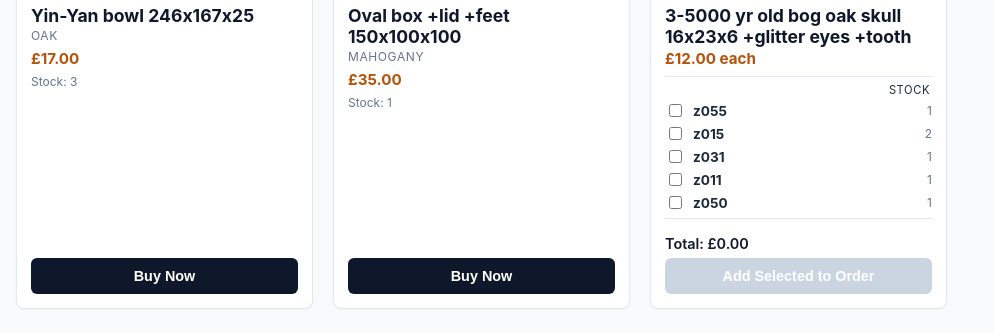
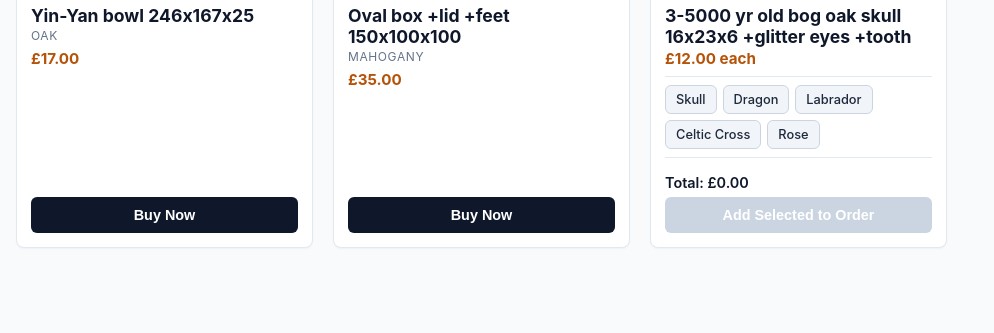
Before and after one commit to HerculeMolly/hercule-molly-website, a plain HTML site: page index.html in a window 1280 px wide. Shown: the part 491-824 px from the top of the page, without its empty margins (0-994 px from the left). After the commit the page ends 800 px from the top, so only its background shows below. Drawn offline with Linux system fonts and the light colour scheme.

Commit message:
Update index.html

```diff
--- a/index.html
+++ b/index.html
@@ -92,7 +92,7 @@
       }
     }
 
-    /* 4:3 Portrait Ratio Box */
+    /* Strict 4:3 Portrait Ratio Box */
     .img-wrapper {
       width: 100%;
       aspect-ratio: 3 / 4;
@@ -142,13 +142,50 @@
       margin: 2px 0 8px 0;
     }
 
-    .stock {
-      font-size: 0.75rem;
-      color: var(--text-muted);
-      margin: 0 0 8px 0;
+    /* Collection Tap-to-Toggle Pill Grid */
+    .pill-container {
+      display: flex;
+      flex-wrap: wrap;
+      gap: 6px;
+      margin: 8px 0;
+      border-top: 1px solid var(--border-color);
+      border-bottom: 1px solid var(--border-color);
+      padding: 8px 0;
     }
 
-    /* Compact checklist area */
+    .pill-option {
+      display: inline-flex;
+      align-items: center;
+      padding: 6px 10px;
+      background: #f1f5f9;
+      border: 1px solid #cbd5e1;
+      border-radius: 6px;
+      font-size: 0.8rem;
+      font-weight: 500;
+      color: var(--text-color);
+      cursor: pointer;
+      user-select: none;
+      transition: all 0.15s ease;
+    }
+
+    .pill-option input[type="checkbox"] {
+      display: none;
+    }
+
+    .pill-option.selected {
+      background: var(--primary);
+      color: #ffffff;
+      border-color: var(--primary);
+      font-weight: 600;
+    }
+
+    .pill-option.out-of-stock {
+      opacity: 0.35;
+      cursor: not-allowed;
+      background: #e2e8f0;
+    }
+
+    /* Variant List for multi-price or detailed items */
     .variant-list-container {
       margin: 8px 0;
       border-top: 1px solid var(--border-color);
@@ -160,7 +197,7 @@
       display: flex;
       justify-content: flex-end;
       font-size: 0.7rem;
-      color: var(--text-muted;);
+      color: var(--text-muted);
       text-transform: uppercase;
       letter-spacing: 0.05em;
       margin-bottom: 4px;
@@ -170,7 +207,7 @@
     .variant-list {
       display: flex;
       flex-direction: column;
-      gap: 4px; /* Tighter vertical spacing */
+      gap: 4px;
       text-align: left;
     }
 
@@ -329,7 +366,6 @@
                 <h3>${p.desc}</h3>
                 <p class="wood-type">${p.wood || ''}</p>
                 <p class="price">£${parseFloat(p.price).toFixed(2)}</p>
-                <p class="stock">${isOut ? 'Out of Stock' : `Stock: ${stockCount}`}</p>
               </div>
             </div>
             <div class="card-footer">
@@ -337,11 +373,11 @@
             </div>
           `;
         } else {
-          // --- GROUPED ITEM BOX ---
+          // --- GROUPED BOX ---
           const mainDesc = items[0].desc;
           const mainImage = items[0].image;
+          const layoutType = items[0].layout ? items[0].layout.toLowerCase() : 'collection';
 
-          // Check if all variant prices are identical
           const firstPrice = parseFloat(items[0].price);
           const pricesAllSame = items.every(i => parseFloat(i.price) === firstPrice);
 
@@ -349,23 +385,46 @@
             ? `<p class="price-header">£${firstPrice.toFixed(2)} each</p>`
             : '';
 
-          let optionsHTML = `
+          let innerOptionsHTML = '';
+
+          if (layoutType === 'collection') {
+            // --- LAYOUT TYPE 1: COLLECTION (Compact Tap-to-Toggle Pills) ---
+            innerOptionsHTML = '<div class="pill-container">';
+            items.forEach(item => {
+              const stockCount = parseInt(item.stock) || 0;
+              const disabled = stockCount <= 0;
+              const pillLabel = item.short_name ? item.short_name : (item.wood ? item.wood : item.id);
+
+              innerOptionsHTML += `
+                <label class="pill-option ${disabled ? 'out-of-stock' : ''}">
+                  <input type="checkbox"
+                         name="group-${key}"
+                         value="${item.id}"
+                         data-price="${item.price}"
+                         ${disabled ? 'disabled' : ''}
+                         onchange="togglePill(this, '${key}')">
+                  <span>${pillLabel}</span>
+                </label>
+              `;
+            });
+            innerOptionsHTML += '</div>';
+          } else {
+            // --- LAYOUT TYPE 2: VARIANT LIST (Wood options with varying prices) ---
+            innerOptionsHTML = `
               <div class="variant-list-container">
                 <div class="variant-header-row">
                   <span>Stock</span>
                 </div>
                 <div class="variant-list">
             `;
-
             items.forEach(item => {
               const stockCount = parseInt(item.stock) || 0;
               const disabled = stockCount <= 0;
+              const woodLabel = item.wood ? item.wood : item.desc;
               const formattedPrice = parseFloat(item.price).toFixed(2);
-
-            // Include price next to item ONLY if prices vary in this group
               const priceTag = pricesAllSame ? '' : ` — <strong>£${formattedPrice}</strong>`;
 
-            optionsHTML += `
+              innerOptionsHTML += `
                 <label class="variant-option ${disabled ? 'out-of-stock' : ''}">
                   <input type="checkbox"
                          name="group-${key}"
@@ -373,12 +432,13 @@
                          data-price="${item.price}"
                          ${disabled ? 'disabled' : ''}
                          onchange="updateGroupTotal('${key}')">
-                <span><strong>${item.id}</strong>${priceTag}</span>
+                  <span><strong>${item.id}</strong> — ${woodLabel}${priceTag}</span>
                   <span class="variant-stock">${disabled ? '0' : stockCount}</span>
                 </label>
               `;
             });
-          optionsHTML += `</div></div>`;
+            innerOptionsHTML += `</div></div>`;
+          }
 
           card.innerHTML = `
             <div>
@@ -388,7 +448,7 @@
               <div class="card-body">
                 <h3>${mainDesc}</h3>
                 ${priceHeader}
-                ${optionsHTML}
+                ${innerOptionsHTML}
               </div>
             </div>
             <div class="card-footer">
@@ -400,6 +460,16 @@
 
         container.appendChild(card);
       });
+    }
+
+    function togglePill(checkbox, groupKey) {
+      const label = checkbox.closest('.pill-option');
+      if (checkbox.checked) {
+        label.classList.add('selected');
+      } else {
+        label.classList.remove('selected');
+      }
+      updateGroupTotal(groupKey);
     }
 
     function updateGroupTotal(groupKey) {
```
Lines whose indentation alone changed are shown as unchanged.
